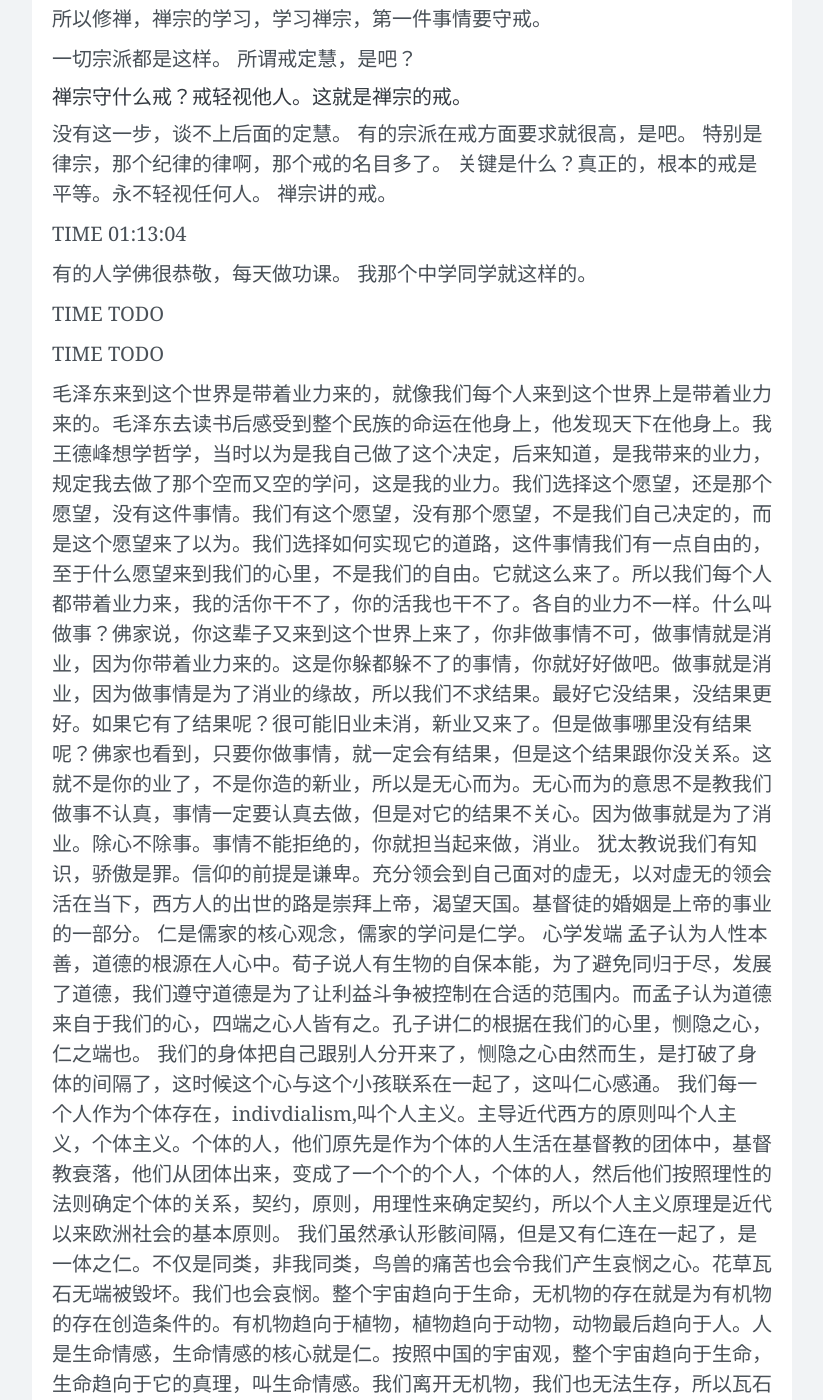
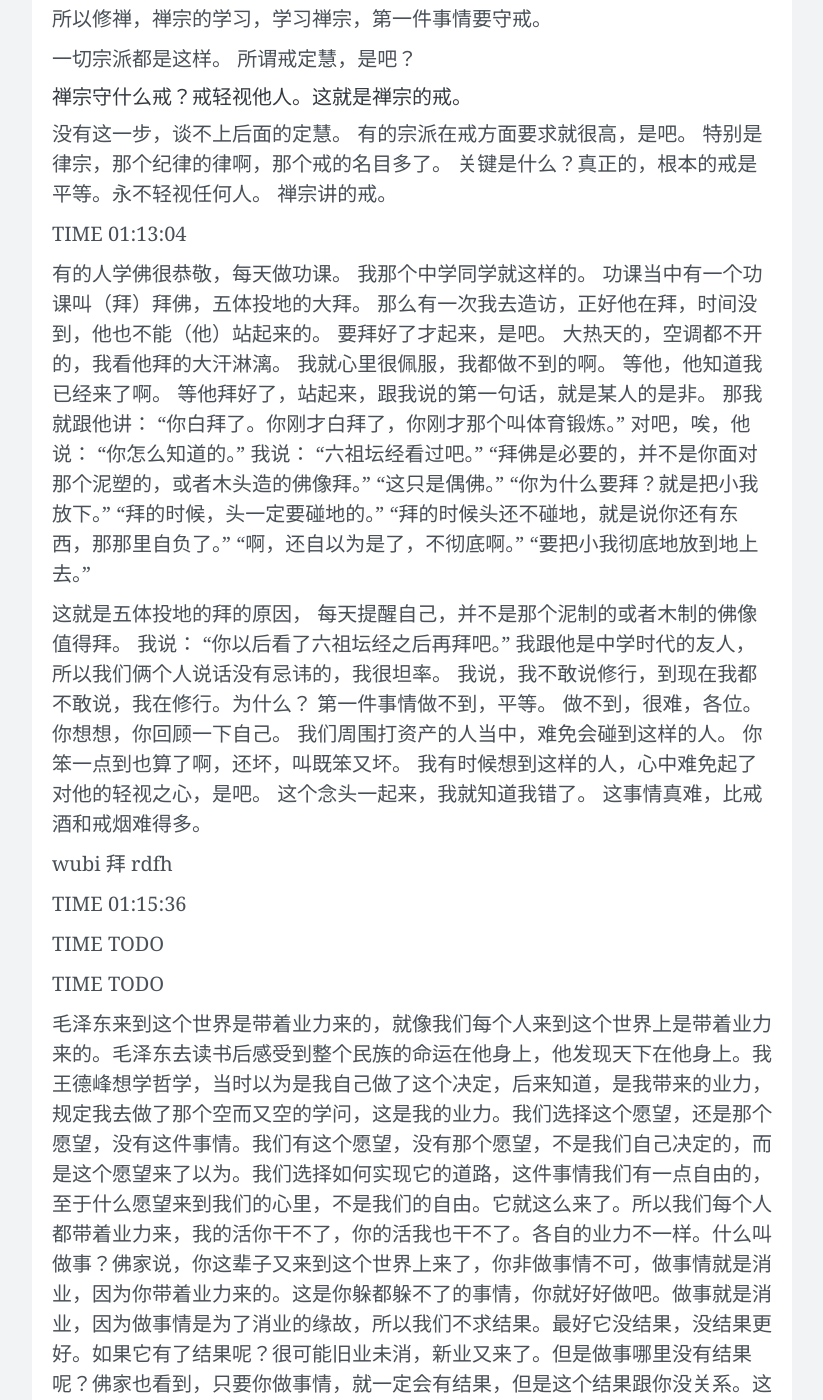
Before and after one commit to wangtiga/wangtiga.github.io, a Jekyll site: the page built from _previews/yangming_school_of_mind.md, in a window 1280 px wide and 1400 px high, scrolled down 50310 px. Shown: the whole window, without its empty margins (228-1051 px from the left). Built offline with Jekyll 4.4.1, drawn with Linux system fonts in a browser that asks for light colours; nearby versions of some CDN libraries; comment, search, counter and statistics services are not loaded.

Commit message:
updated from mac

```diff
--- a/_previews/yangming_school_of_mind.md
+++ b/_previews/yangming_school_of_mind.md
@@ -2515,7 +2515,46 @@ TIME 01:13:04
 
 有的人学佛很恭敬，每天做功课。
 我那个中学同学就这样的。
-
+功课当中有一个功课叫（拜）拜佛，五体投地的大拜。
+那么有一次我去造访，正好他在拜，时间没到，他也不能（他）站起来的。
+要拜好了才起来，是吧。
+大热天的，空调都不开的，我看他拜的大汗淋漓。
+我就心里很佩服，我都做不到的啊。
+等他，他知道我已经来了啊。
+等他拜好了，站起来，跟我说的第一句话，就是某人的是非。
+那我就跟他讲：
+ "你白拜了。你刚才白拜了，你刚才那个叫体育锻炼。"
+对吧，唉，他说：
+ "你怎么知道的。"
+我说：
+ "六祖坛经看过吧。"
+ "拜佛是必要的，并不是你面对那个泥塑的，或者木头造的佛像拜。"
+ "这只是偶佛。"
+ "你为什么要拜？就是把小我放下。"
+ "拜的时候，头一定要碰地的。"
+ "拜的时候头还不碰地，就是说你还有东西，那那里自负了。"
+ "啊，还自以为是了，不彻底啊。"
+ "要把小我彻底地放到地上去。"
+
+这就是五体投地的拜的原因，
+每天提醒自己，并不是那个泥制的或者木制的佛像值得拜。
+我说：
+ "你以后看了六祖坛经之后再拜吧。"
+我跟他是中学时代的友人，所以我们俩个人说话没有忌讳的，我很坦率。
+我说，我不敢说修行，到现在我都不敢说，我在修行。为什么？
+第一件事情做不到，平等。
+做不到，很难，各位。
+你想想，你回顾一下自己。
+我们周围打资产的人当中，难免会碰到这样的人。
+你笨一点到也算了啊，还坏，叫既笨又坏。
+我有时候想到这样的人，心中难免起了对他的轻视之心，是吧。
+这个念头一起来，我就知道我错了。
+这事情真难，比戒酒和戒烟难得多。
+
+wubi 拜 rdfh
+
+
+TIME 01:15:36
 
 
 TIME TODO
```
